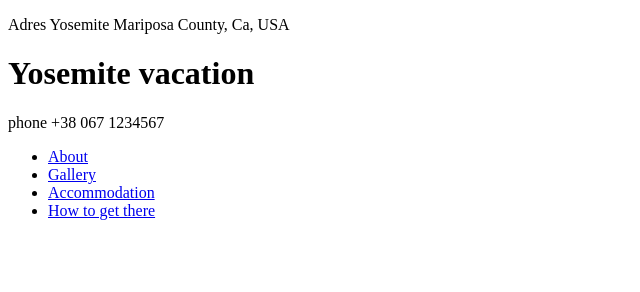
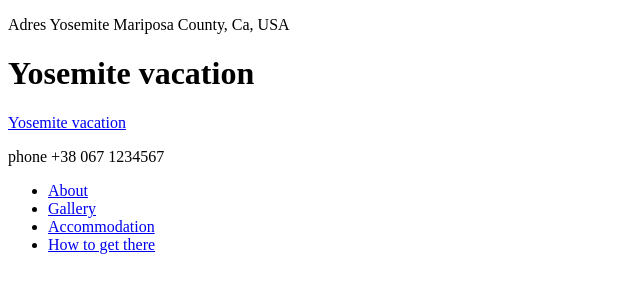
Before and after one commit to romanmyko/test_ua, a plain HTML site: page index.html in a window 1280 px wide. Shown: the whole page, without its empty margins (0-640 px from the left). Drawn offline with Linux system fonts and the light colour scheme.

Commit message:
active header

```diff
--- a/index.html
+++ b/index.html
@@ -13,6 +13,7 @@
         <div>
             <p> Adres Yosemite Mariposa  County, Ca, USA</p>
             <h1> Yosemite  vacation </h1>
+            <a href="index.html"> Yosemite  vacation </a>
             <p>phone +38 067 1234567</p>
     </header>
     <div>
```
